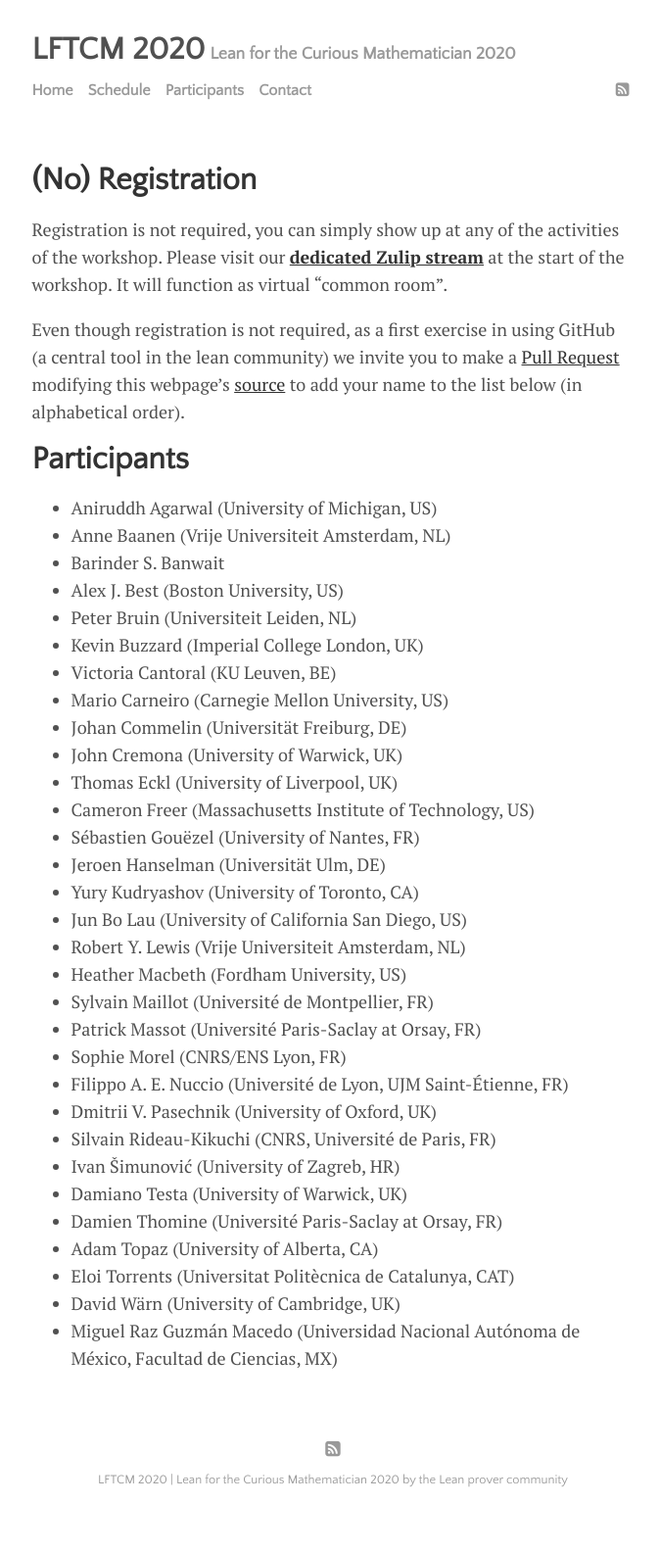
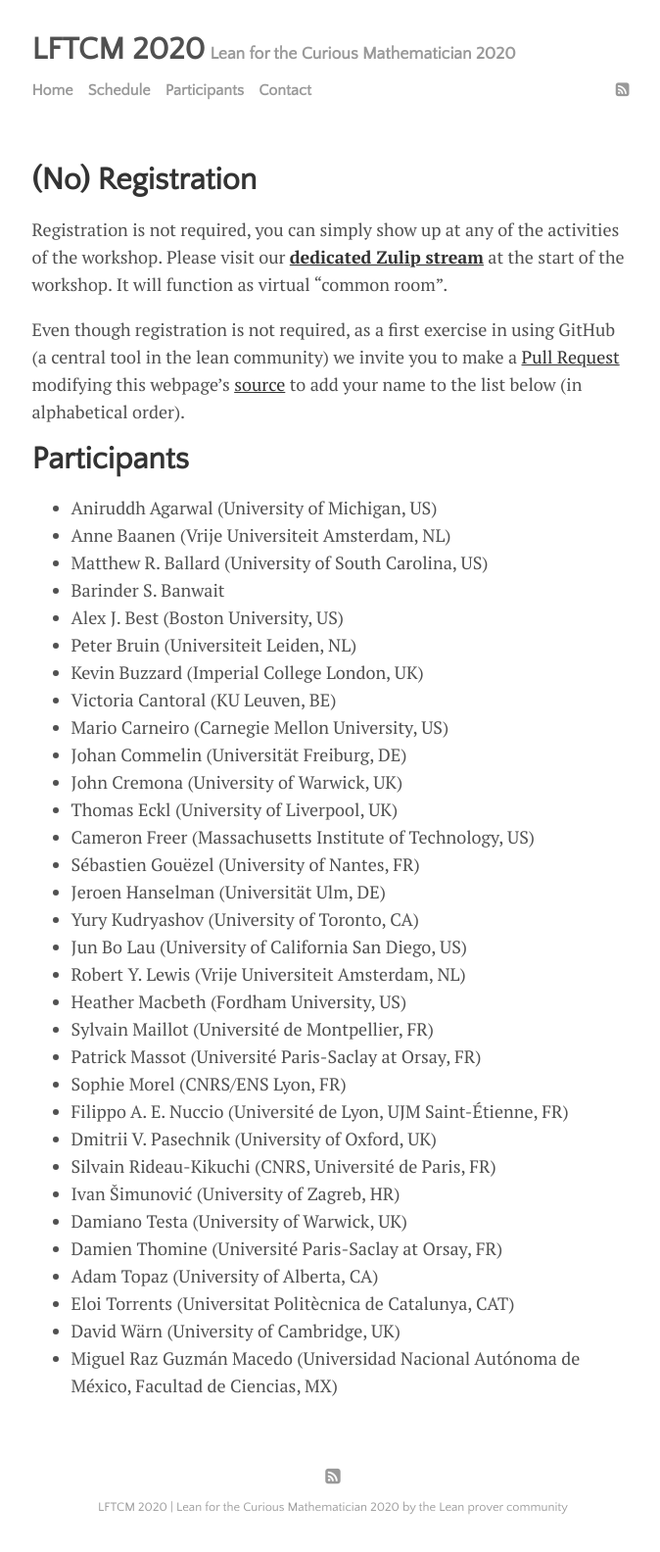
Before and after one commit to leanprover-community/lftcm2020, a Jekyll site: the page built from docs/participants.md, in a window 1280 px wide. Shown: the whole page at 98% size, without its empty margins (300-974 px from the left). Built offline with Jekyll 4.4.1, drawn with Linux system fonts in a browser that asks for light colours; before the commit the page ends 1556 px from its top, so only the background shows below that.

Commit message:
Update participants.md

```diff
--- a/docs/participants.md
+++ b/docs/participants.md
@@ -26,6 +26,7 @@
 
 * Aniruddh Agarwal (University of Michigan, US)
 * Anne Baanen (Vrije Universiteit Amsterdam, NL)
+* Matthew R. Ballard (University of South Carolina, US)
 * Barinder S. Banwait
 * Alex J. Best (Boston University, US)
 * Peter Bruin (Universiteit Leiden, NL)
```
